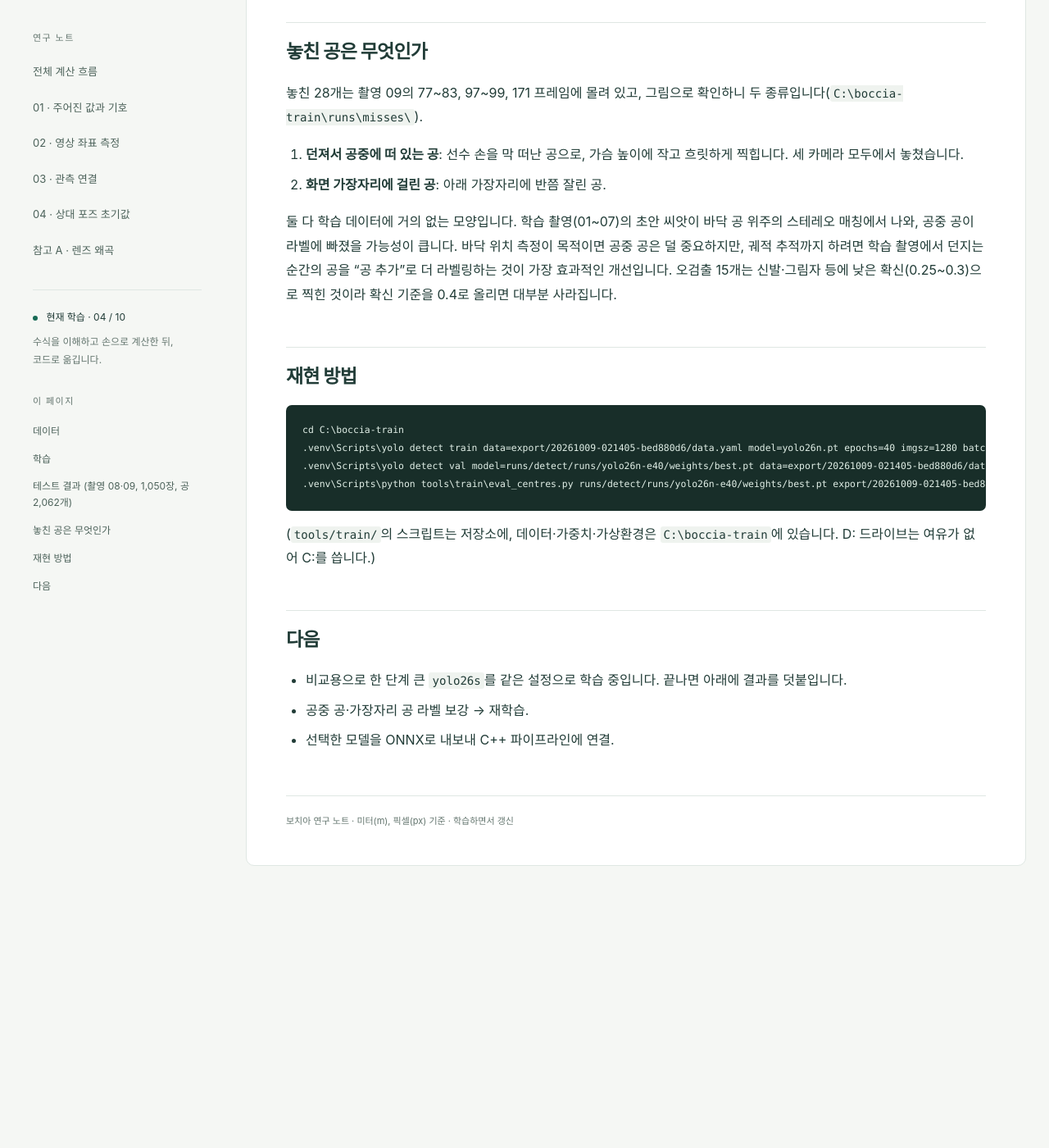
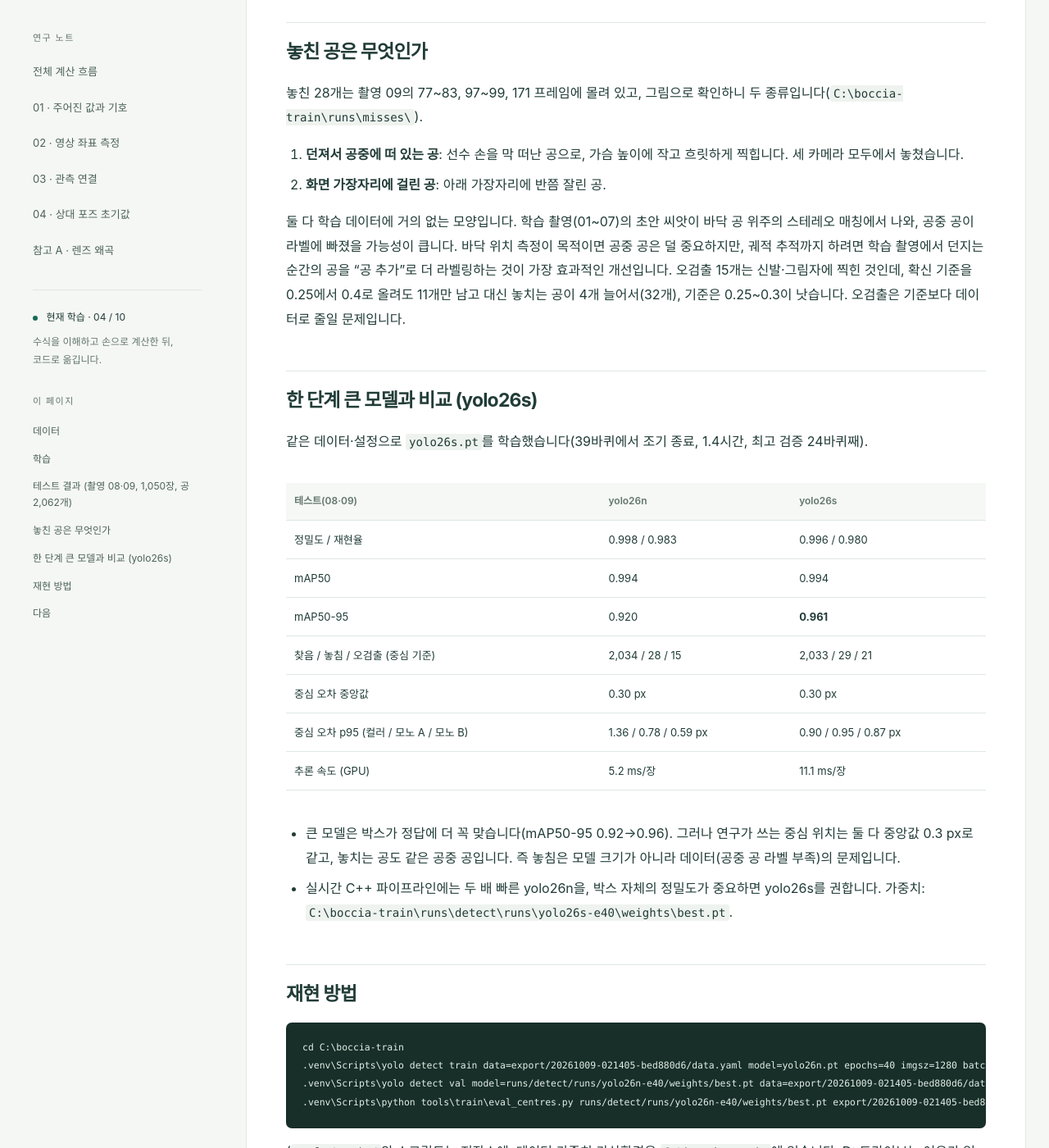
Before and after one commit to mark-dev-joa/bochia-project, a Jekyll site: the page built from docs/training/2026-10-09-first-training.md, in a window 1280 px wide and 1400 px high, scrolled down 2247 px. Shown: the whole window at 82% size. Built offline with Jekyll 4.4.1, drawn with Linux system fonts in a browser that asks for light colours; our own code applies the rules of GitHub Pages for plain Markdown files; before the commit the page ends 3373 px from its top, so only the background shows below that.

Commit message:
Compare yolo26s with yolo26n on the held-out recordings
The larger model fits boxes tighter (mAP50-95 0.961 against 0.920) at
twice the inference time; recall, the centre error (median 0.30 px)
and the missed balls in flight are the same, so the misses are a data
matter. A confidence threshold of 0.4 removes few false balls and
costs recall, so 0.25-0.3 stays.

Co-Authored-By: Claude Fable 5.1 <noreply@anthropic.com>

```diff
--- a/docs/training/2026-10-09-first-training.md
+++ b/docs/training/2026-10-09-first-training.md
@@ -54,7 +54,24 @@
 1. **던져서 공중에 떠 있는 공**: 선수 손을 막 떠난 공으로, 가슴 높이에 작고 흐릿하게 찍힙니다. 세 카메라 모두에서 놓쳤습니다.
 2. **화면 가장자리에 걸린 공**: 아래 가장자리에 반쯤 잘린 공.
 
-둘 다 학습 데이터에 거의 없는 모양입니다. 학습 촬영(01~07)의 초안 씨앗이 바닥 공 위주의 스테레오 매칭에서 나와, 공중 공이 라벨에 빠졌을 가능성이 큽니다. 바닥 위치 측정이 목적이면 공중 공은 덜 중요하지만, 궤적 추적까지 하려면 학습 촬영에서 던지는 순간의 공을 "공 추가"로 더 라벨링하는 것이 가장 효과적인 개선입니다. 오검출 15개는 신발·그림자 등에 낮은 확신(0.25~0.3)으로 찍힌 것이라 확신 기준을 0.4로 올리면 대부분 사라집니다.
+둘 다 학습 데이터에 거의 없는 모양입니다. 학습 촬영(01~07)의 초안 씨앗이 바닥 공 위주의 스테레오 매칭에서 나와, 공중 공이 라벨에 빠졌을 가능성이 큽니다. 바닥 위치 측정이 목적이면 공중 공은 덜 중요하지만, 궤적 추적까지 하려면 학습 촬영에서 던지는 순간의 공을 "공 추가"로 더 라벨링하는 것이 가장 효과적인 개선입니다. 오검출 15개는 신발·그림자에 찍힌 것인데, 확신 기준을 0.25에서 0.4로 올려도 11개만 남고 대신 놓치는 공이 4개 늘어서(32개), 기준은 0.25~0.3이 낫습니다. 오검출은 기준보다 데이터로 줄일 문제입니다.
+
+## 한 단계 큰 모델과 비교 (yolo26s)
+
+같은 데이터·설정으로 `yolo26s.pt`를 학습했습니다(39바퀴에서 조기 종료, 1.4시간, 최고 검증 24바퀴째).
+
+| 테스트(08·09) | yolo26n | yolo26s |
+| --- | --- | --- |
+| 정밀도 / 재현율 | 0.998 / 0.983 | 0.996 / 0.980 |
+| mAP50 | 0.994 | 0.994 |
+| mAP50-95 | 0.920 | **0.961** |
+| 찾음 / 놓침 / 오검출 (중심 기준) | 2,034 / 28 / 15 | 2,033 / 29 / 21 |
+| 중심 오차 중앙값 | 0.30 px | 0.30 px |
+| 중심 오차 p95 (컬러 / 모노 A / 모노 B) | 1.36 / 0.78 / 0.59 px | 0.90 / 0.95 / 0.87 px |
+| 추론 속도 (GPU) | 5.2 ms/장 | 11.1 ms/장 |
+
+- 큰 모델은 박스가 정답에 더 꼭 맞습니다(mAP50-95 0.92→0.96). 그러나 연구가 쓰는 중심 위치는 둘 다 중앙값 0.3 px로 같고, 놓치는 공도 같은 공중 공입니다. 즉 놓침은 모델 크기가 아니라 데이터(공중 공 라벨 부족)의 문제입니다.
+- 실시간 C++ 파이프라인에는 두 배 빠른 yolo26n을, 박스 자체의 정밀도가 중요하면 yolo26s를 권합니다. 가중치: `C:\boccia-train\runs\detect\runs\yolo26s-e40\weights\best.pt`.
 
 ## 재현 방법
 
@@ -69,6 +86,5 @@ cd C:\boccia-train
 
 ## 다음
 
-- 비교용으로 한 단계 큰 `yolo26s`를 같은 설정으로 학습 중입니다. 끝나면 아래에 결과를 덧붙입니다.
 - 공중 공·가장자리 공 라벨 보강 → 재학습.
 - 선택한 모델을 ONNX로 내보내 C++ 파이프라인에 연결.
```
